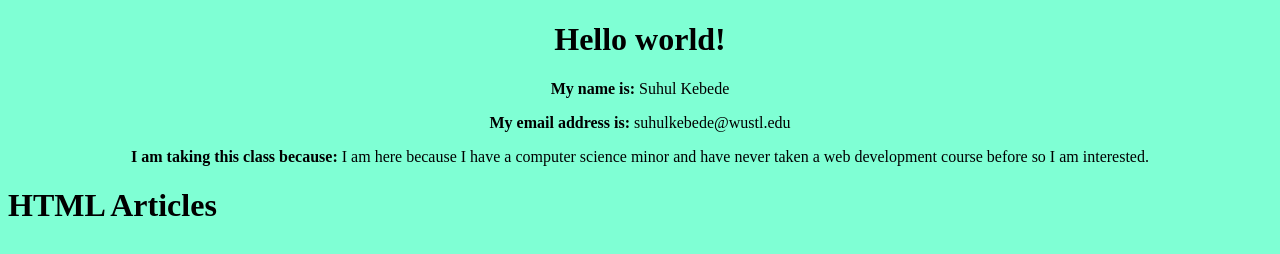
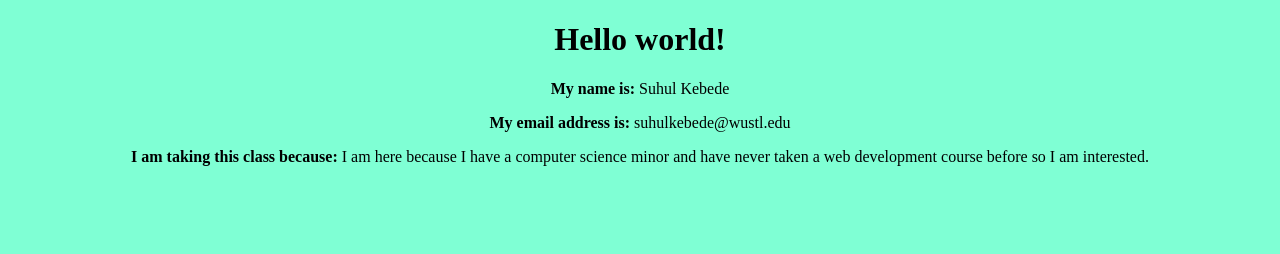
Before and after one commit to cse204-2023/01-hello-world-suhulkebede918, a plain HTML site: page index.html in a window 1280 px wide. Drawn offline with Linux system fonts and the light colour scheme.

Commit message:
Update index.html

```diff
--- a/index.html
+++ b/index.html
@@ -25,6 +25,5 @@
 </html>
 <html>
 <body style="background-color:aquamarine;">
-   <h1>HTML Articles</h1>
 </body>
 </html>
```
